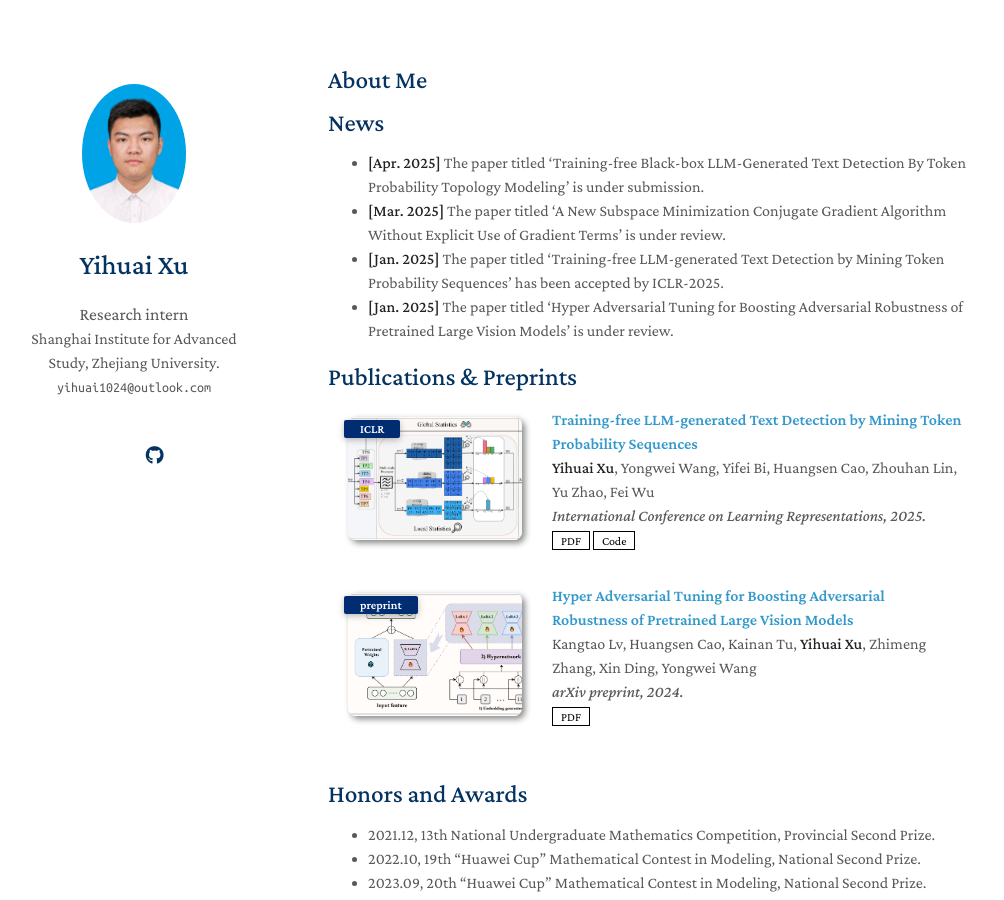
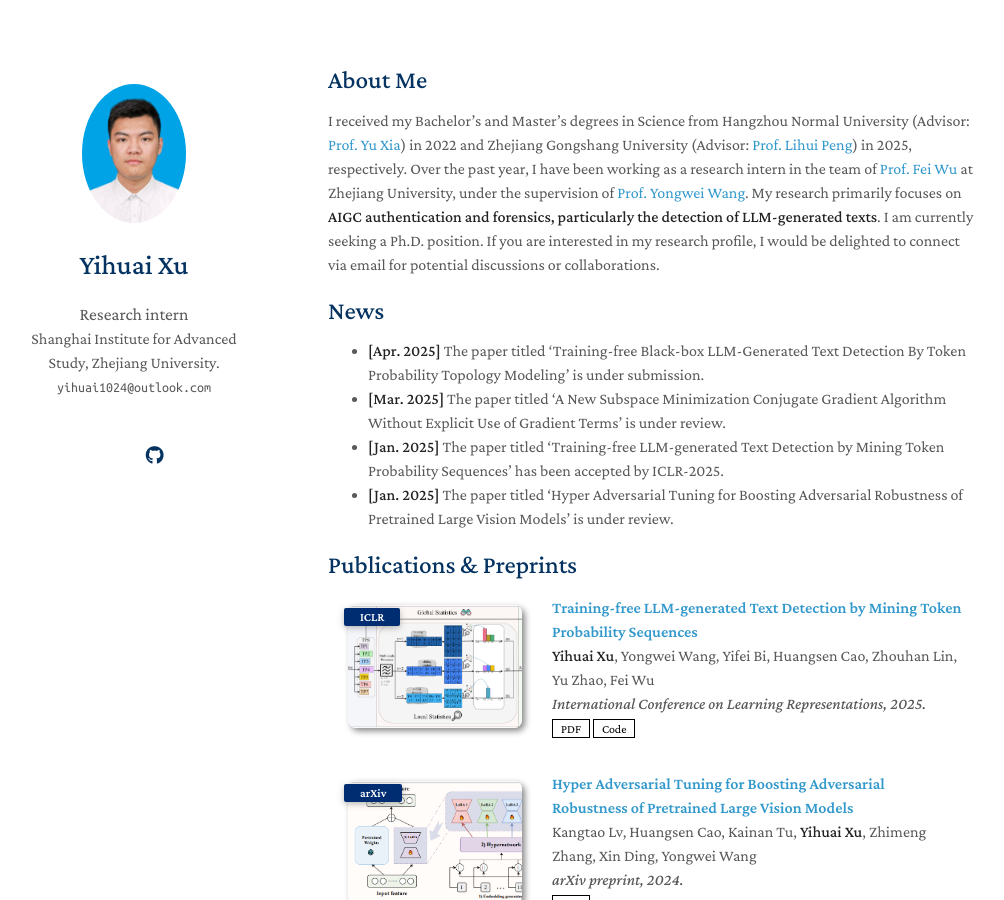
Before and after one commit to Yihuai-Xu/Yihuai-Xu.github.io, a Jekyll site: the page built from index.md, in a window 1280 px wide and 900 px high. Shown: the whole window, without its empty margins (142-1146 px from the left). Built offline with Jekyll 4.4.1, drawn with Linux system fonts in a browser that asks for light colours; a style sheet for code colours, icons or effects is not loaded; our own code applies the rules of GitHub Pages for plain Markdown files.

Commit message:
update self statement

```diff
--- a/_data/publications.yml
+++ b/_data/publications.yml
@@ -10,8 +10,8 @@ main:
 
   - title: "Hyper Adversarial Tuning for Boosting Adversarial Robustness of Pretrained Large Vision Models"
     authors: Kangtao Lv, Huangsen Cao, Kainan Tu, <strong>Yihuai Xu</strong>, Zhimeng Zhang, Xin Ding, Yongwei Wang
-    conference_short: preprint
+    conference_short: arXiv
     conference: arXiv preprint, 2024.
     pdf: https://arxiv.org/abs/2410.05951
     # code: https://github.com/TrustMedia-zju/Lastde_Detector
-    image: ./assets/img/hyperAT.png
+    image: ./assets/img/HyperAT.png
--- a/index.md
+++ b/index.md
@@ -3,6 +3,9 @@ layout: homepage
 ---
 
 ## About Me
+I received my Bachelor’s and Master’s degrees in Science from Hangzhou Normal University (Advisor: [Prof. Yu Xia](https://sxxy.hznu.edu.cn/c/2021-08-11/2574064.shtml)) in 2022 and Zhejiang Gongshang University (Advisor: [Prof. Lihui Peng](https://yjszs.zjgsu.edu.cn/2021/0616/c1697a89807/page.htm)) in 2025, respectively.
+Over the past year, I have been working as a research intern in the team of [Prof. Fei Wu](https://person.zju.edu.cn/wufei) at Zhejiang University, under the supervision of [Prof. Yongwei Wang](https://enkiwang.github.io/). My research primarily focuses on **AIGC authentication and forensics, particularly the detection of LLM-generated texts**.
+I am currently seeking a Ph.D. position. If you are interested in my research profile, I would be delighted to connect via email for potential discussions or collaborations.
 
 <!-- I am a Ph.D. student in [School of Data Science and Engineering](https://dase.ecnu.edu.cn/) of [East China Normal University](https://www.ecnu.edu.cn/) and a member of [DI DaSE](https://decisionintelligence.github.io/index), advised by Prof.[Chenjuan Guo](https://scholar.google.com.hk/citations?hl=zh-CN&user=WMXNm88AAAAJ) and A/Prof.[Yang
 Shu](https://shuyang96.github.io). My reasearch interests focus on Time Series Analysis based on Deep Learning, including forecasting, classification, time series fundation model, large language model for time series, multi-modal time series model.  -->
@@ -12,10 +15,10 @@ Shu](https://shuyang96.github.io). My reasearch interests focus on Time Series A
 
 ## News
 
-- **[Apr. 2025]** The paper titled ‘Training-free Black-box LLM-Generated Text Detection By Token Probability Topology Modeling’ is under submission.
-- **[Mar. 2025]** The paper titled ‘A New Subspace Minimization Conjugate Gradient Algorithm Without Explicit Use of Gradient Terms’ is under review.
-- **[Jan. 2025]** The paper titled ‘Training-free LLM-generated Text Detection by Mining Token Probability Sequences’ has been accepted by ICLR-2025.
-- **[Jan. 2025]** The paper titled ‘Hyper Adversarial Tuning for Boosting Adversarial Robustness of Pretrained Large Vision Models’ is under review.
+- **[Apr. 2025]** The paper titled 'Training-free Black-box LLM-Generated Text Detection By Token Probability Topology Modeling' is under submission.
+- **[Mar. 2025]** The paper titled 'A New Subspace Minimization Conjugate Gradient Algorithm Without Explicit Use of Gradient Terms' is under review.
+- **[Jan. 2025]** The paper titled 'Training-free LLM-generated Text Detection by Mining Token Probability Sequences' has been accepted by ICLR-2025.
+- **[Jan. 2025]** The paper titled 'Hyper Adversarial Tuning for Boosting Adversarial Robustness of Pretrained Large Vision Models' is under review.
 
 {% include_relative _includes/publications.md %}
 
```
Also changed, not shown: 1 other file.
